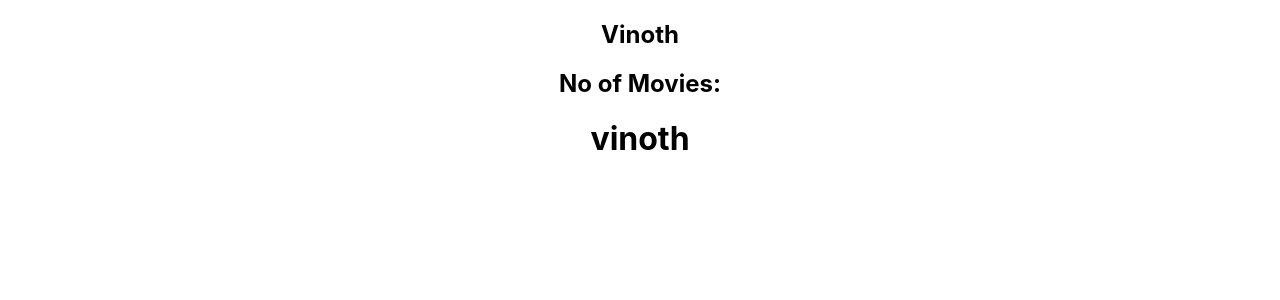
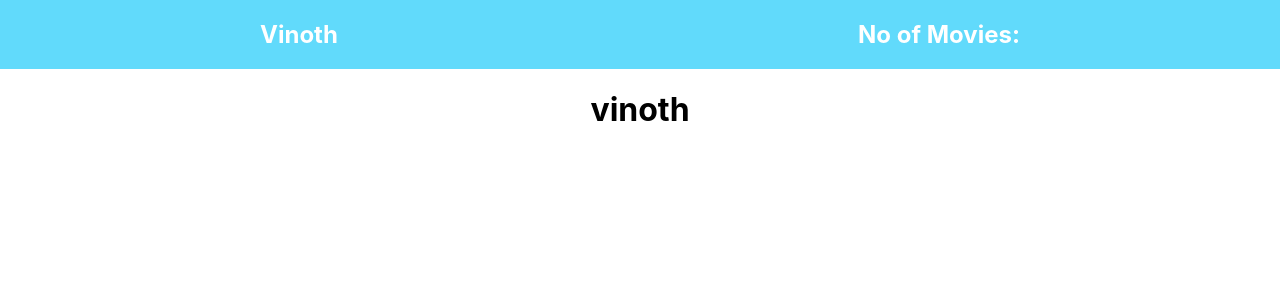
Before and after one commit to vinothsmart/react-context, a React (Create React App) app: page / in a window 1280 px wide. Shown: the top 300 px of the page. Built offline with nearby package versions, Linux system fonts and the light colour scheme.

Commit message:
nav styles added

```diff
--- a/src/App.css
+++ b/src/App.css
@@ -1,5 +1,14 @@
 .App {
   text-align: center;
+}
+
+nav {
+  display: flex;
+  justify-content: space-around;
+  align-items: center;
+  min-height: 5vh;
+  background: #61dafb;
+  color: #ffffff;
 }
 
 .App-logo {
```
